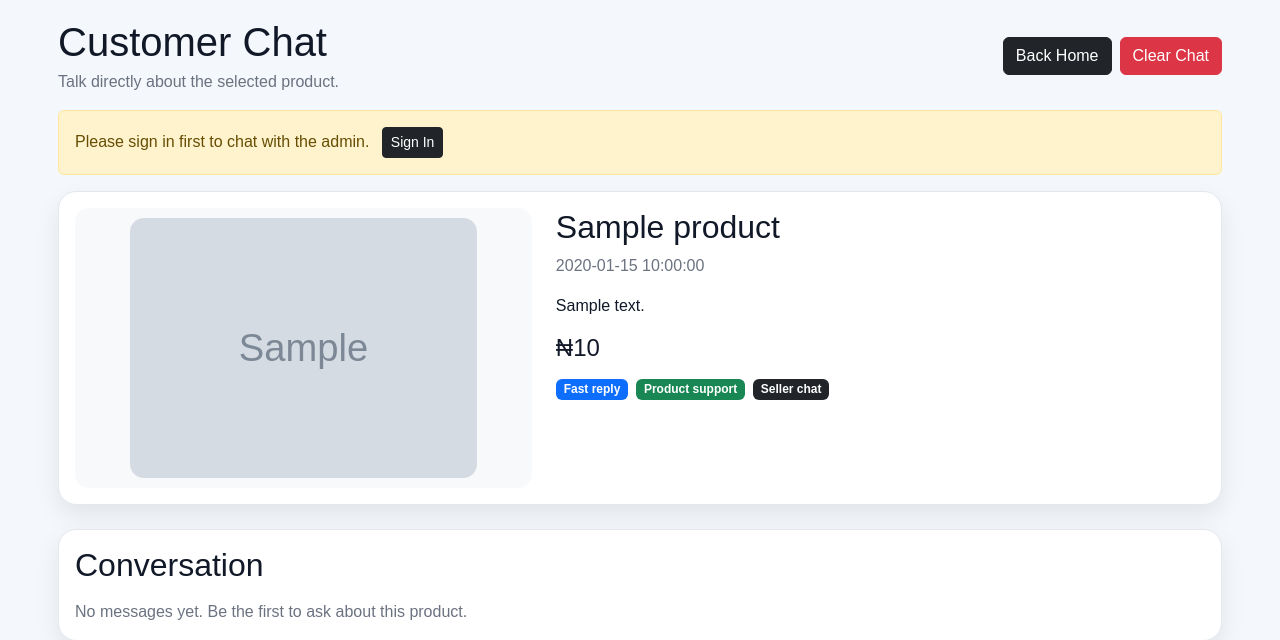
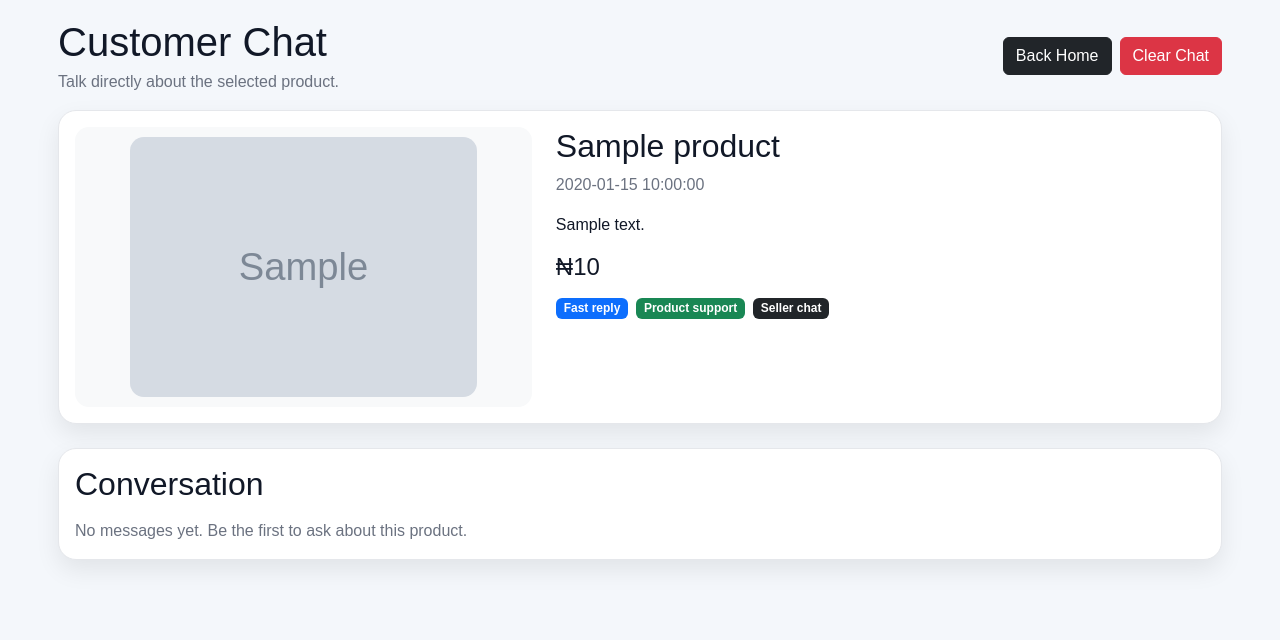
Before and after one commit to firstmeetemmanuel-maker/flask-app, a Flask app: template templates/chat.html in a window 1280 px wide. Shown: the part 70-710 px from the top of the page. Run offline with Flask 3, Linux system fonts and the light colour scheme; the template is opened without the code that fills it: most values are stand-ins (such as "Sample title", 1, 10 or a date in 2020); grey boxes marked "Sample" are stand-in pictures; a database or web service that is not in the repository returns one stand-in record (values such as "Sample title").

Commit message:
Refactor chat.html to improve visitor message flow
Removed the sign-in prompt for visitors and updated the message sending condition.

```diff
--- a/templates/chat.html
+++ b/templates/chat.html
@@ -17,13 +17,6 @@
     {% endif %}
   </div>
 </div>
-
-{% if not session.get('visitor_id') %}
-<div class="alert alert-warning">
-  Please sign in first to chat with the admin.
-  <a href="{{ url_for('admin_login') }}" class="btn btn-sm btn-dark ms-2">Sign In</a>
-</div>
-{% endif %}
 
 {% if chat and chat.status == 'replied' and not chat.customer_seen_reply %}
 <div class="alert alert-info alert-dismissible fade show" role="alert">
@@ -80,7 +73,7 @@
   {% endfor %}
 </div>
 
-{% if session.get('visitor_id') %}
+{% if session.get('visitor_id') and session.get('visitor_signed_in') %}
 <div class="cardx">
   <h2 class="mb-3">Send Message</h2>
   <form method="POST">
```
